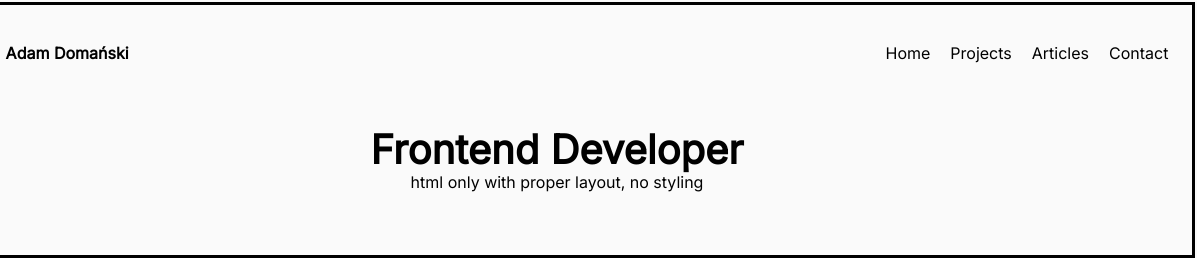
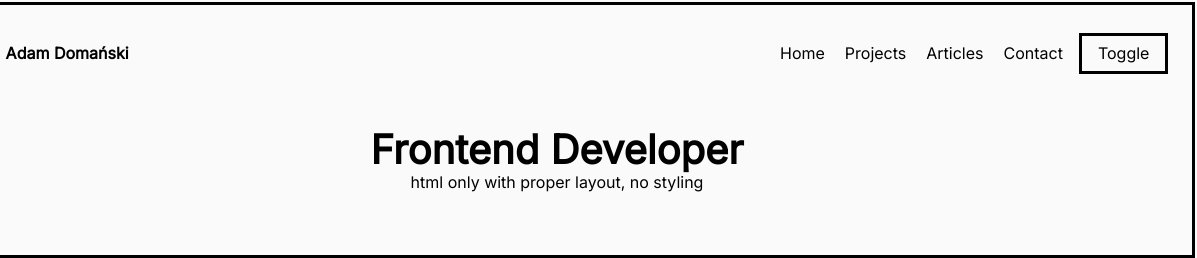
Before and after one commit to Domanskey/Personal-Portfolio---roadmap-project, a website built with Vite: page index.html in a window 1280 px wide. Shown: the top 258 px of the page, 83-1280 px from the left. Built offline with nearby package versions, Linux system fonts and the light colour scheme.

Commit message:
add theme toggle button

```diff
--- a/index.html
+++ b/index.html
@@ -34,6 +34,7 @@
                 <p class="profile__name">Adam Domański</p>
             </div>
 
+            <div class="menu__content">
                 <nav class="nav">
                     <ul class="nav__list">
                         <li class="nav__item"><a href="index.html">Home</a></li>
@@ -42,6 +43,9 @@
                         <li class="nav__item"><a href="contact.html">Contact</a></li>
                     </ul>
                 </nav>
+
+                <button class="theme-toggle" aria-label="Toggle Theme">Toggle</button>
+            </div>
         </div>
     </header>
 
--- a/src/styles.scss
+++ b/src/styles.scss
@@ -164,11 +164,18 @@ p {
     justify-content: space-between;
     gap: 0.5rem;
 
+    &__content {
+        display: flex;
+        flex-direction: row;
+        align-items: center;
+        justify-content: center;
+        gap: 1rem;
+    }
+
     @media screen and (min-width: $tablet) {
         flex-direction: row;
         min-width: 100%;
     }
-
 }
 
 .nav {
@@ -226,6 +233,25 @@ p {
         margin-top: 1.5rem;
     }
 
+}
+
+.theme-toggle {
+    padding: 0.5rem 1rem;
+    border: 0.2rem solid black;
+    background-color: #FAFAFA;
+    cursor: pointer;
+    font-size: 1rem;
+    position: absolute;
+    top: 1rem;
+    right: 1rem;
+
+    &:hover {
+        background-color: #e9ecef;
+    }
+
+    @media screen and (min-width: $tablet) {
+        position: static;
+    }
 }
 
 .section {
```
Also changed, not shown: articles.html (+4 -0 lines), contact.html (+4 -0 lines), projects.html (+4 -0 lines). Lines whose indentation alone changed are shown as unchanged.
